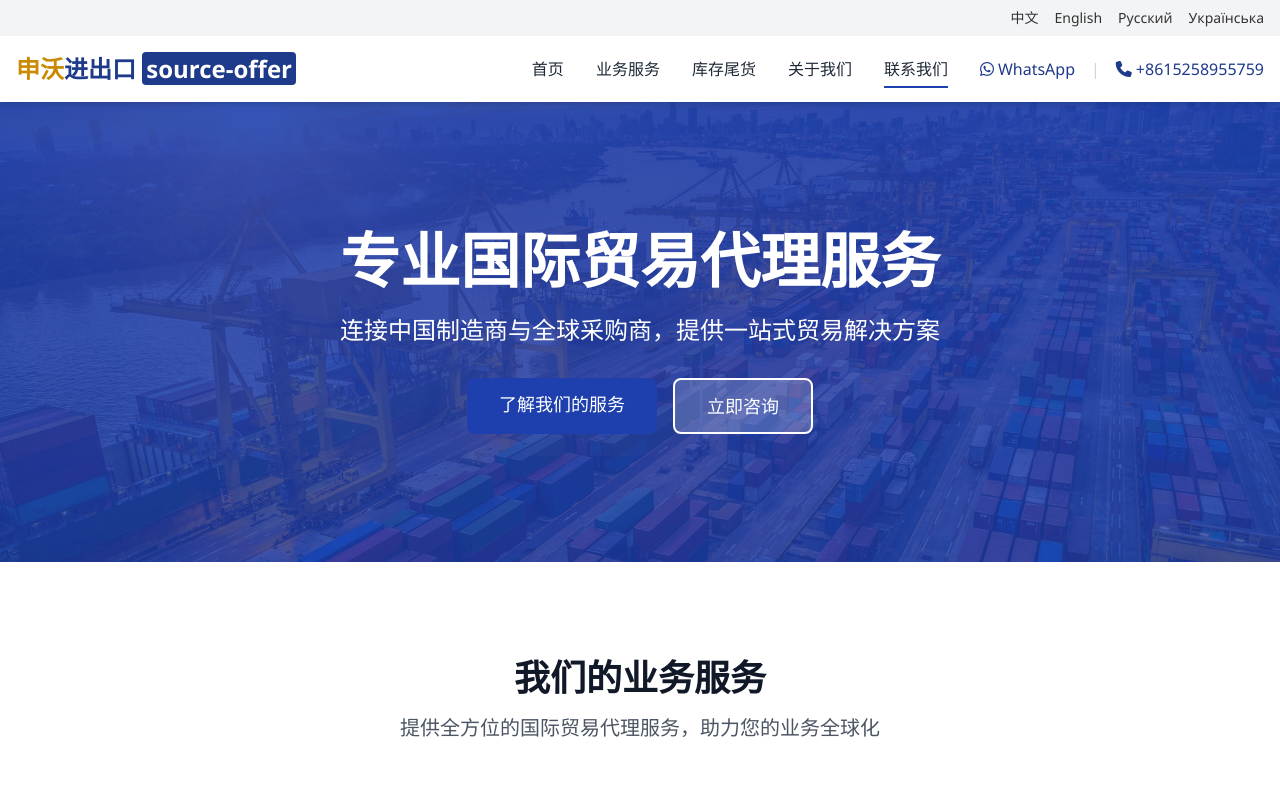
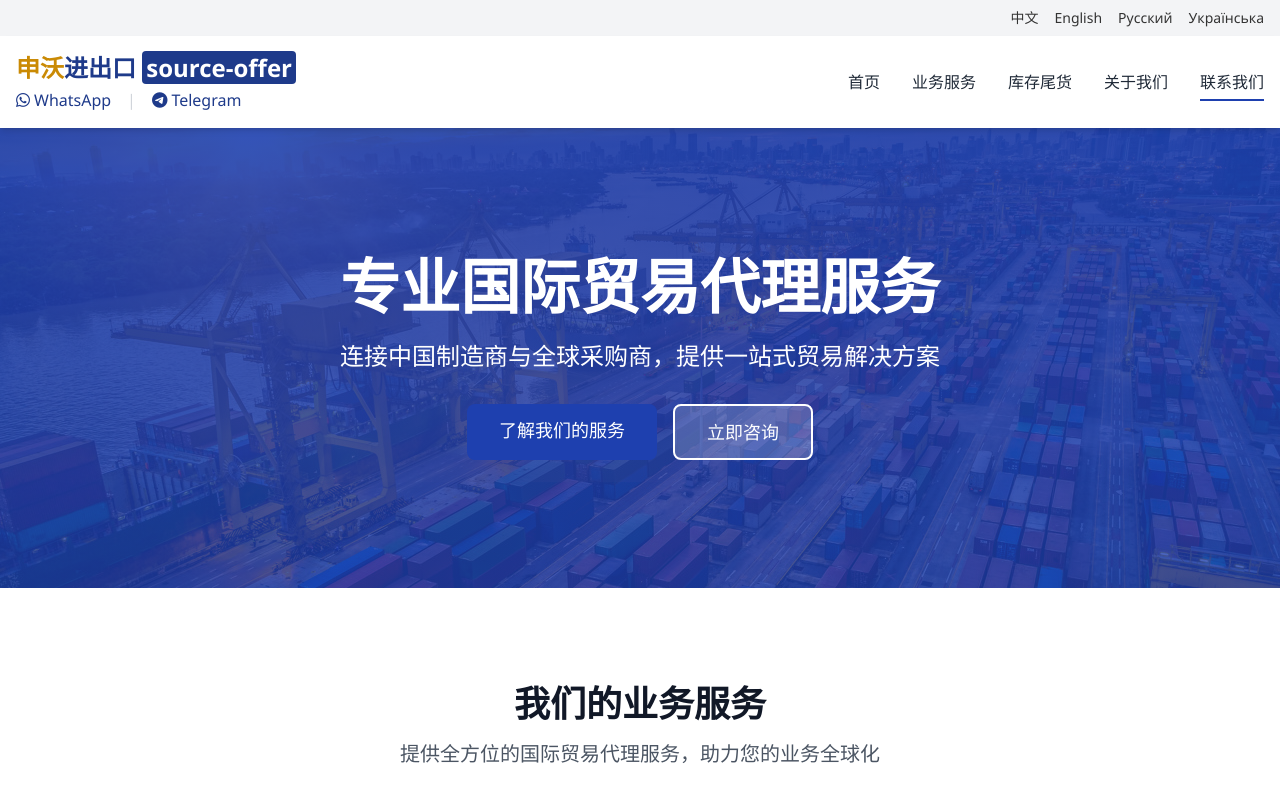
Before and after one commit to laoxiang999/YIWU, a plain HTML site: page index.html in a window 1280 px wide. Shown: the top 800 px of the page. Drawn offline with nearby package versions, Linux system fonts and the light colour scheme.

Commit message:
tele位置

```diff
--- a/index.html
+++ b/index.html
@@ -29,10 +29,23 @@
     <nav class="bg-white shadow-md sticky top-0 z-50">
         <div class="container mx-auto px-4">
             <div class="flex justify-between items-center py-4">
-                <div class="flex items-center">
-                    <a href="#" class="text-2xl font-bold text-blue-900">
-                        <span class="text-yellow-600">申沃</span>进出口 <span class="text-white bg-blue-900 px-1 rounded">source-offer</span>
-                    </a>
+                <div>
+                    <div class="flex items-center">
+                        <a href="#" class="text-2xl font-bold text-blue-900">
+                            <span class="text-yellow-600">申沃</span>进出口 <span class="text-white bg-blue-900 px-1 rounded">source-offer</span>
+                        </a>
+                    </div>
+
+                    <!-- 页头联系方式 - 放在LOGO下方 -->
+                    <div class="flex items-center space-x-4 mt-1 text-blue-900 font-medium">
+                        <a href="https://wa.me/8615258955759" target="_blank" class="flex items-center hover:text-green-600 transition-colors">
+                            <i class="fab fa-whatsapp mr-1"></i> WhatsApp
+                        </a>
+                        <span class="text-gray-300">|</span>
+                        <a href="https://t.me/source_offer" target="_blank" class="flex items-center hover:text-blue-700 transition-colors">
+                            <i class="fab fa-telegram mr-1"></i> Telegram
+                        </a>
+                    </div>
                 </div>
 
                 <!-- 桌面导航 -->
@@ -42,17 +55,6 @@
                     <a href="#products" class="nav-link text-gray-800 hover:text-blue-900 font-medium" data-lang-key="nav-products">库存尾货</a>
                     <a href="#about" class="nav-link text-gray-800 hover:text-blue-900 font-medium" data-lang-key="nav-about">关于我们</a>
                     <a href="#contact" class="nav-link text-gray-800 hover:text-blue-900 font-medium" data-lang-key="nav-contact">联系我们</a>
-
-                    <!-- 页头联系方式 -->
-                    <div class="flex items-center space-x-4 ml-8 text-blue-900 font-medium">
-                        <a href="https://wa.me/8615258955759" target="_blank" class="flex items-center hover:text-green-600 transition-colors">
-                            <i class="fab fa-whatsapp mr-1"></i> WhatsApp
-                        </a>
-                        <span class="text-gray-300">|</span>
-                        <a href="tel:+8615258955759" class="flex items-center hover:text-blue-700 transition-colors">
-                            <i class="fas fa-phone mr-1"></i> +8615258955759
-                        </a>
-                    </div>
                 </div>
 
                 <!-- 移动端菜单按钮 -->
@@ -76,8 +78,8 @@
                     <a href="https://wa.me/8615258955759" target="_blank" class="flex items-center py-2 text-green-600 hover:text-green-700 transition-colors">
                         <i class="fab fa-whatsapp mr-2"></i> WhatsApp: +8615258955759
                     </a>
-                    <a href="tel:+8615258955759" class="flex items-center py-2 text-blue-900 hover:text-blue-700 transition-colors">
-                        <i class="fas fa-phone mr-2"></i> 电话: +8615258955759
+                    <a href="https://t.me/source_offer" target="_blank" class="flex items-center py-2 text-blue-900 hover:text-blue-700 transition-colors">
+                        <i class="fab fa-telegram mr-2"></i> Telegram: @source_offer
                     </a>
                 </div>
             </div>
```
